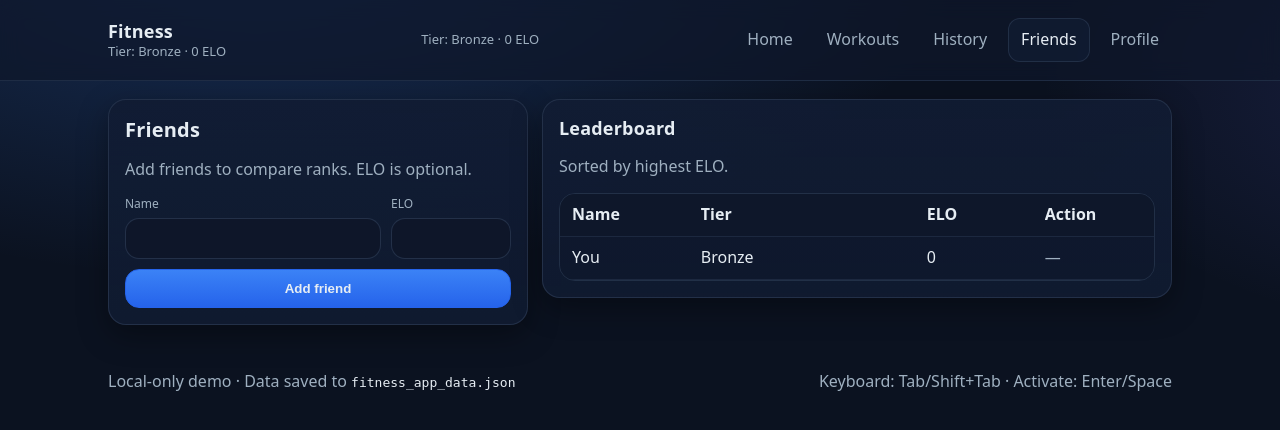
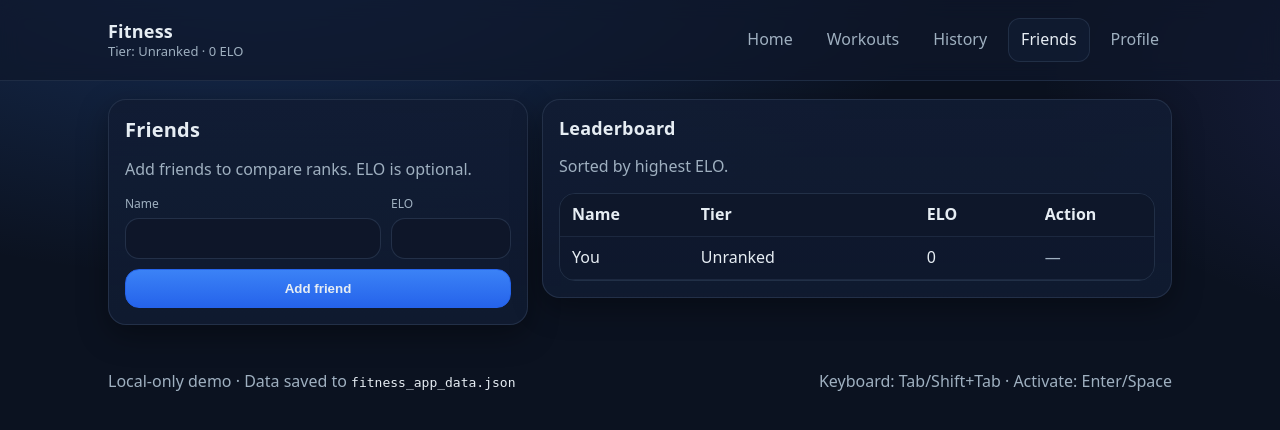
Before and after one commit to sabeeh06/fitness-ai-catalog, a Flask app: page /friends in a window 1280 px wide. Shown: the top 430 px of the page. Run offline with Flask 3, Linux system fonts and the light colour scheme.

Commit message:
modified:   fitness_app.py 	modified:   templates/base.html

```diff
--- a/fitness_app.py
+++ b/fitness_app.py
@@ -92,7 +92,7 @@
 class Rank:
     def __init__(self):
         self.elo = 0
-        self.tier = "Bronze"
+        self.tier = "Unranked"
         self.last_decay = datetime.date.today()
 
     def update_rank(self, points):
--- a/templates/base.html
+++ b/templates/base.html
@@ -20,10 +20,9 @@
         <div class="brand">
           <div class="brand__title">Fitness</div>
           <div class="brand__sub">Tier: {{ rank.tier }} · {{ rank.elo }} ELO</div>
+          <div class="brand__sub">
+          {% if user_display_name %}{{ user_display_name }} {% endif %}
         </div>
-        <div class="brand__sub">
-          {% if user_display_name %}{{ user_display_name }} · {% endif %}
-          Tier: {{ rank.tier }} · {{ rank.elo }} ELO
         </div>
         <nav class="nav" aria-label="Primary">
           <a class="nav__link {% if page=='profile' %}is-active{% endif %}" href="{{ url_for('profile') }}">Home</a>
```
